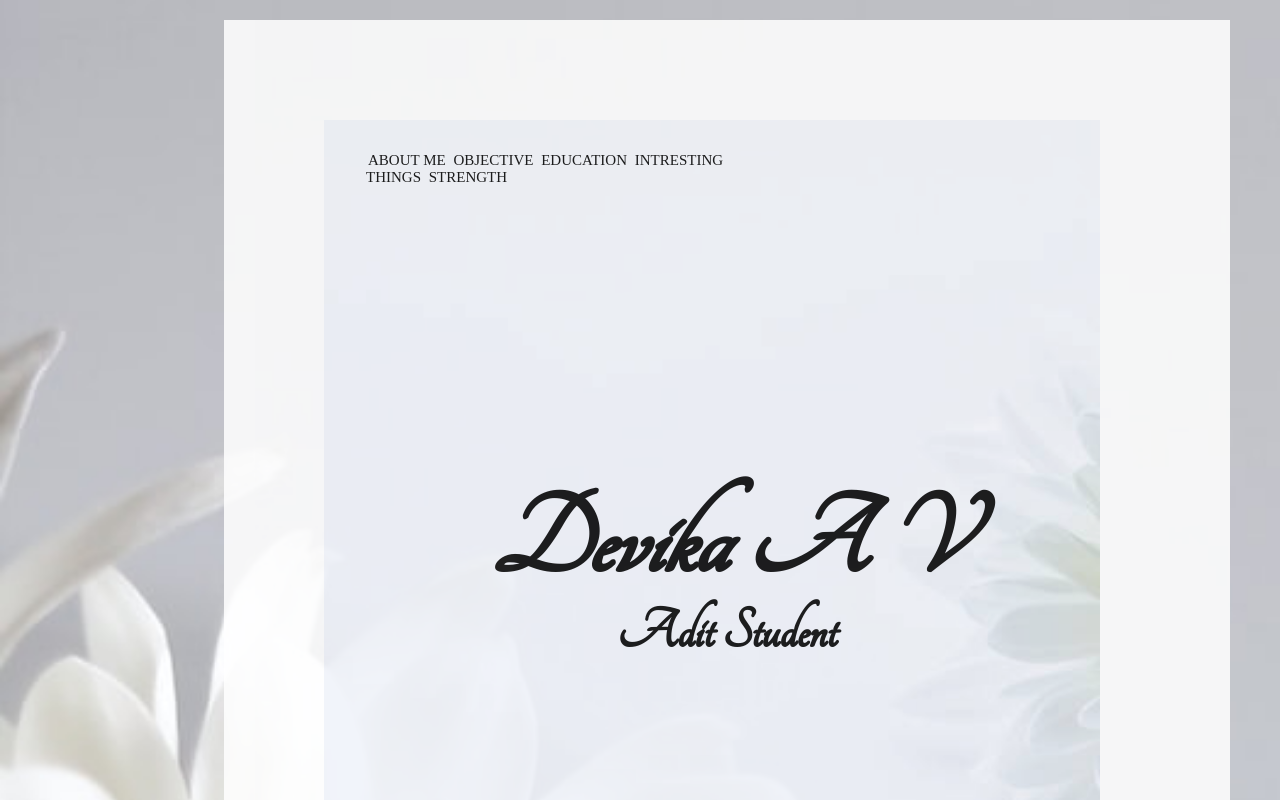
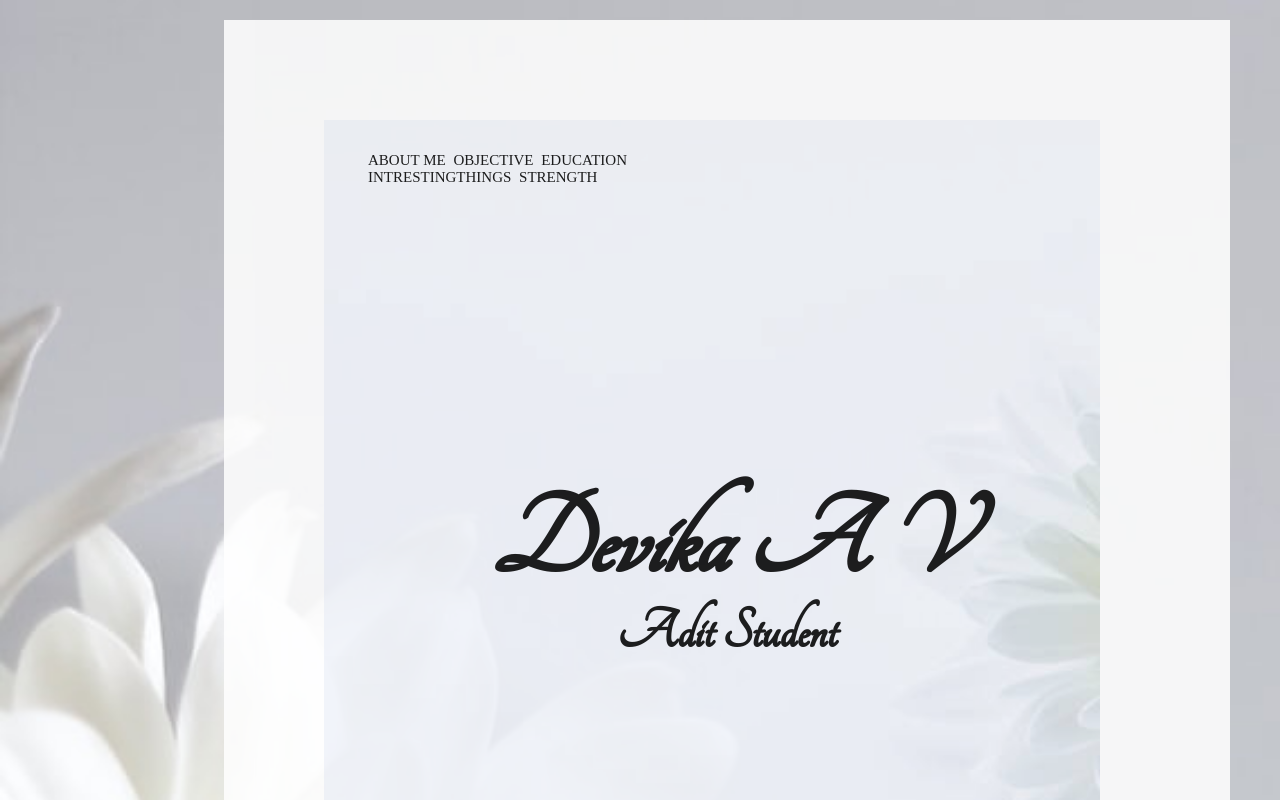
Before and after one commit to DevikaAV/devika.github.io, a plain HTML site: page index.html in a window 1280 px wide. Shown: the top 800 px of the page. Drawn offline with Linux system fonts and the light colour scheme.

Commit message:
Add files via upload

```diff
--- a/index.html
+++ b/index.html
@@ -19,7 +19,7 @@
 				<a href="#firstcontainer">ABOUT ME</a>
 				<a href="#secondcontainer">OBJECTIVE</a>
 				<a href="#thirdcontainer">EDUCATION</a>
-				<a href="#fourthcontainer">INTRESTING THINGS</a>
+				<a href="#fourthcontainer">INTRESTINGTHINGS</a>
 				<a href="#lastcontainer">STRENGTH</a>
 			<!-- 	<a href="#containerlast">CONTACTUS</a> -->
 
@@ -103,10 +103,10 @@
 				Edava(via) varkala</h4>
 		</section> -->
 
-			<section id="container2">
+			<!-- <section id="container2">
 
 		</section>
-
+		 -->
 
 
 
```
